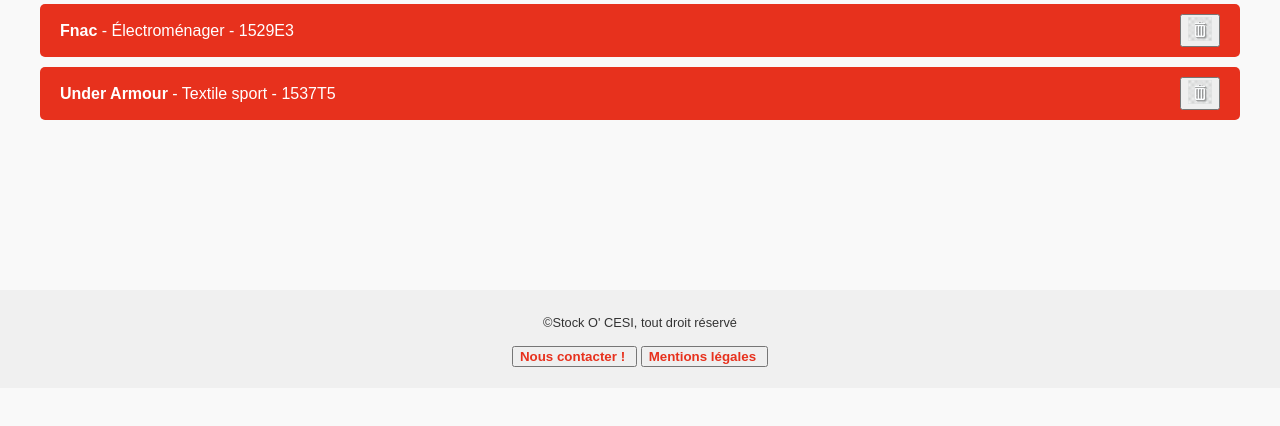
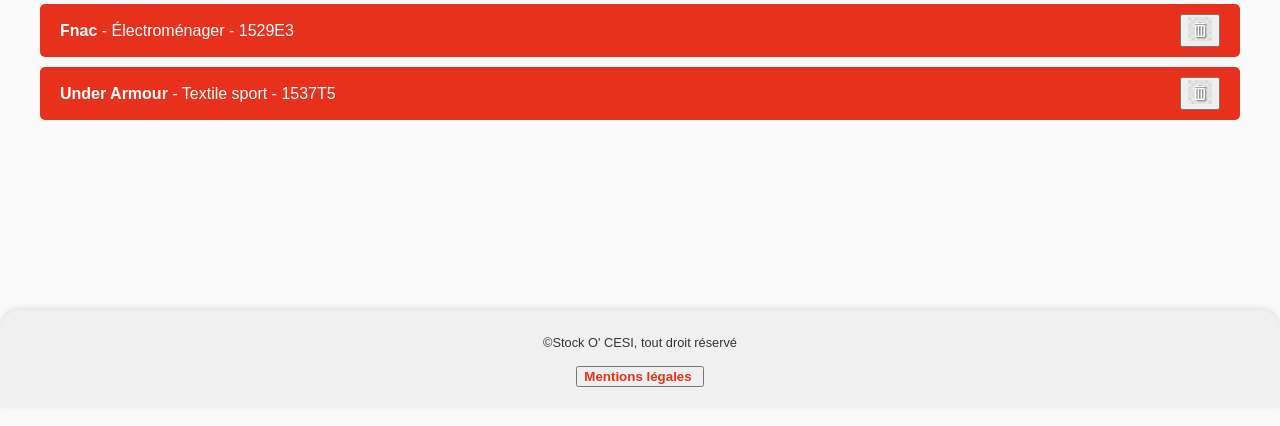
Before and after one commit to AnasB27/Stockocesi, a PHP site: page /static/html/gerer_magasins.html in a window 1280 px wide. Shown: the part 359-785 px from the top of the page. Run offline with PHP 8.4, Linux system fonts and the light colour scheme.

Commit message:
modified:   static/css/main.css 	modified:   static/html/gerer_magasins.html

```diff
--- a/static/css/main.css
+++ b/static/css/main.css
@@ -43,7 +43,6 @@ footer {
     background-color: #f0f0f0;
     padding-bottom: 20px;
     padding-top: 10px;
-
     width: 100%;
     display: flex;
     flex-direction: column;
@@ -53,6 +52,13 @@ footer {
     font-size: 0.8em;
     flex-wrap: wrap; /* Permet au contenu de s'adapter sur petits écrans */
     bottom: 0;
+    left: 0;
+    position: relative; /* Position relative pour le footer */
+    margin-top: 20px; /* Ajoute de l'espace entre le footer et le contenu */
+    border-top-left-radius: 20px;
+    border-top-right-radius: 20px;
+    box-shadow: 0 -2px 5px rgba(0, 0, 0, 0.1);
+    z-index: 1000; /* Assure que le footer est au-dessus du contenu */
 }
 
 .contact-link {
--- a/static/html/gerer_magasins.html
+++ b/static/html/gerer_magasins.html
@@ -27,7 +27,6 @@
             </div>
         </div>
     </header>
-
     <!-- Main Content -->
     <main>
         <div class="search-bar">
@@ -69,7 +68,6 @@
     <footer>
         <p>©Stock O' CESI, tout droit réservé</p>
         <div class="footer-links">
-            <button class="contact-link" onclick="window.location.href='contact.html'">Nous contacter !</button>
             <button class="contact-link" onclick="window.location.href='mentions.html'">Mentions légales</button>
         </div>
     </footer>
```
